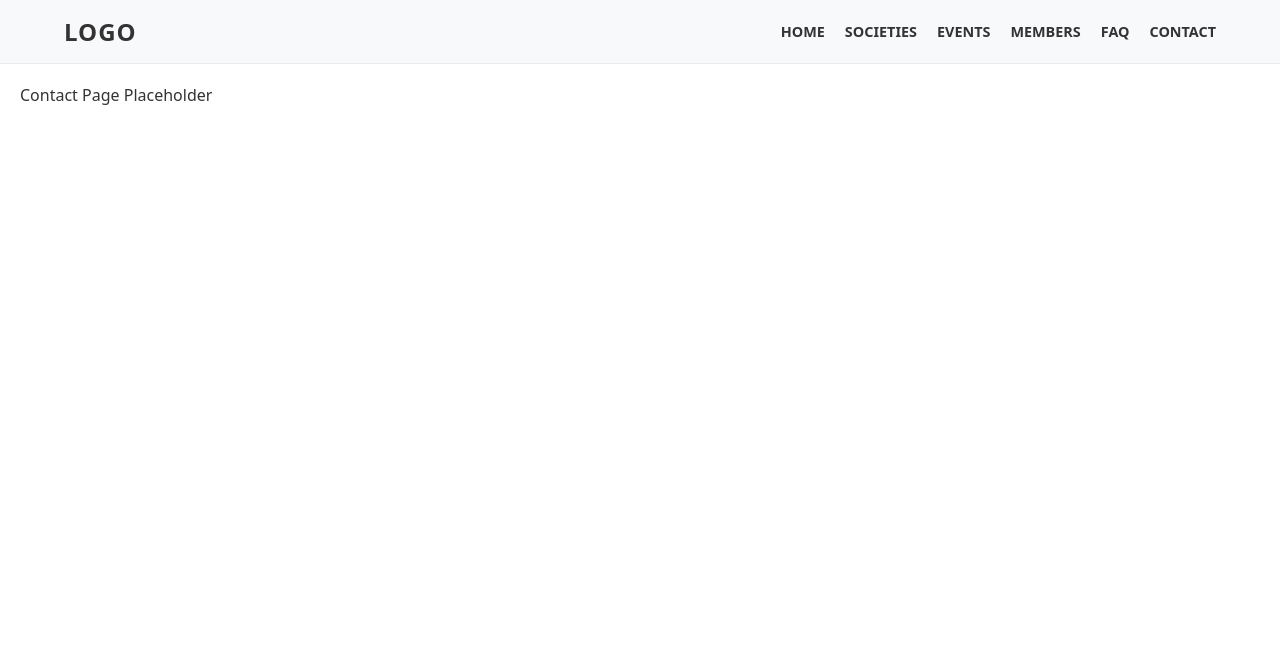
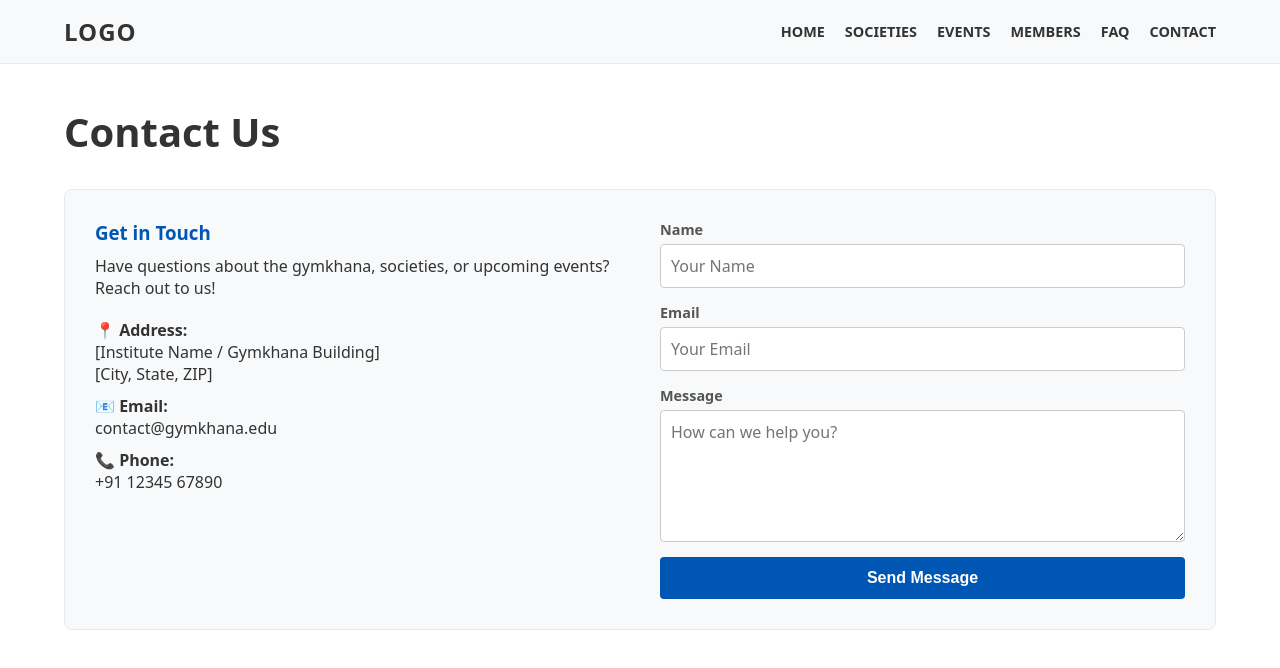
Before and after one commit to nihal-gazi/iem-gymkhana, a React (Vite) app: page /contact in a window 1280 px wide. Shown: the top 668 px of the page. Built offline with nearby package versions, Linux system fonts and the light colour scheme.

Commit message:
completing it

```diff
--- a/index.css
+++ b/index.css
@@ -55,3 +55,75 @@ body {
   gap: 15px;
   margin-top: 15px;
 }
+.contact-container {
+  display: grid;
+  grid-template-columns: 1fr 1fr; /* Two equal columns on desktop */
+  gap: 40px;
+  background: #f8f9fa;
+  padding: 30px;
+  border-radius: 8px;
+  border: 1px solid #eaeaea;
+}
+
+.contact-info h3 {
+  margin-bottom: 10px;
+  color: #0056b3;
+}
+
+.contact-form {
+  display: flex;
+  flex-direction: column;
+  gap: 15px;
+}
+
+.form-group {
+  display: flex;
+  flex-direction: column;
+  gap: 5px;
+}
+
+.form-group label {
+  font-weight: 600;
+  font-size: 0.9rem;
+  color: #555;
+}
+
+.form-group input,
+.form-group textarea {
+  padding: 10px;
+  border: 1px solid #ccc;
+  border-radius: 4px;
+  font-family: inherit;
+  font-size: 1rem;
+  width: 100%;
+}
+
+.form-group input:focus,
+.form-group textarea:focus {
+  outline: none;
+  border-color: #0056b3;
+  box-shadow: 0 0 0 2px rgba(0, 86, 179, 0.2);
+}
+
+.submit-btn {
+  padding: 12px;
+  background-color: #0056b3;
+  color: white;
+  border: none;
+  border-radius: 4px;
+  font-size: 1rem;
+  font-weight: bold;
+  cursor: pointer;
+  transition: background-color 0.2s;
+}
+
+.submit-btn:hover {
+  background-color: #004494;
+}
+
+/* Mobile Responsiveness for Contact Page */
+@media (max-width: 768px) {
+  .contact-container {
+    grid-template-columns: 1fr; /* Stacks to a single column on screens smaller than 768px */
+  }
+}
--- a/src/App.jsx
+++ b/src/App.jsx
@@ -3,6 +3,10 @@ import { BrowserRouter, Routes, Route } from 'react-router-dom';
 import Navbar from './components/layout/Navbar';
 import Home from './pages/Home';
 import Societies from './pages/Societies';
+import Events from './pages/Events';
+import Members from './pages/Members';
+import FAQ from './pages/FAQ';
+import Contact from './pages/Contact';
 
 function App() {
   return (
@@ -11,11 +15,10 @@ function App() {
       <Routes>
         <Route path="/" element={<Home />} />
         <Route path="/societies" element={<Societies />} />
-        {/* Add dummy routes for the others so they don't crash when clicked */}
-        <Route path="/events" element={<div style={{padding: '20px'}}>Events Page Placeholder</div>} />
-        <Route path="/members" element={<div style={{padding: '20px'}}>Members Page Placeholder</div>} />
-        <Route path="/faq" element={<div style={{padding: '20px'}}>FAQ Page Placeholder</div>} />
-        <Route path="/contact" element={<div style={{padding: '20px'}}>Contact Page Placeholder</div>} />
+        <Route path="/events" element={<Events />} />
+        <Route path="/members" element={<Members />} />
+        <Route path="/faq" element={<FAQ />} />
+        <Route path="/contact" element={<Contact />} />
       </Routes>
     </BrowserRouter>
   );
--- /dev/null
+++ b/src/pages/Contact.jsx
@@ -0,0 +1,45 @@
+import '../../index.css';
+
+export default function Contact() {
+  return (
+    <div className="page-wrapper">
+      <h1 style={{ marginBottom: '30px', fontSize: '2.5rem' }}>Contact Us</h1>
+
+      <div className="contact-container">
+        {/* Left Side: Contact Information */}
+        <div className="contact-info">
+          <h3>Get in Touch</h3>
+          <p>Have questions about the gymkhana, societies, or upcoming events? Reach out to us!</p>
+
+          <div style={{ marginTop: '20px' }}>
+            <p><strong>📍 Address:</strong><br /> [Institute Name / Gymkhana Building]<br /> [City, State, ZIP]</p>
+            <p style={{ marginTop: '10px' }}><strong>📧 Email:</strong><br /> contact@gymkhana.edu</p>
+            <p style={{ marginTop: '10px' }}><strong>📞 Phone:</strong><br /> +91 12345 67890</p>
+          </div>
+        </div>
+
+        {/* Right Side: Contact Form Skeleton */}
+        <div className="contact-form-wrapper">
+          <form className="contact-form" onSubmit={(e) => e.preventDefault()}>
+            <div className="form-group">
+              <label htmlFor="name">Name</label>
+              <input type="text" id="name" placeholder="Your Name" required />
+            </div>
+
+            <div className="form-group">
+              <label htmlFor="email">Email</label>
+              <input type="email" id="email" placeholder="Your Email" required />
+            </div>
+
+            <div className="form-group">
+              <label htmlFor="message">Message</label>
+              <textarea id="message" rows="5" placeholder="How can we help you?" required></textarea>
+            </div>
+
+            <button type="submit" className="submit-btn">Send Message</button>
+          </form>
+        </div>
+      </div>
+    </div>
+  );
+}
--- /dev/null
+++ b/src/pages/FAQ.jsx
@@ -0,0 +1,5 @@
+export default function Events() {
+  return (
+    <h1>LOL</h1>
+  );
+}
--- /dev/null
+++ b/src/pages/Members.jsx
@@ -0,0 +1,5 @@
+export default function Events() {
+  return (
+    <h1>LOL</h1>
+  );
+}
--- a/src/pages/Societies.jsx
+++ b/src/pages/Societies.jsx
@@ -1,4 +1,3 @@
-// src/pages/Societies.jsx
 import { SOCIETIES_DATA } from '../data/config';
 import '../../index.css';
 
```
